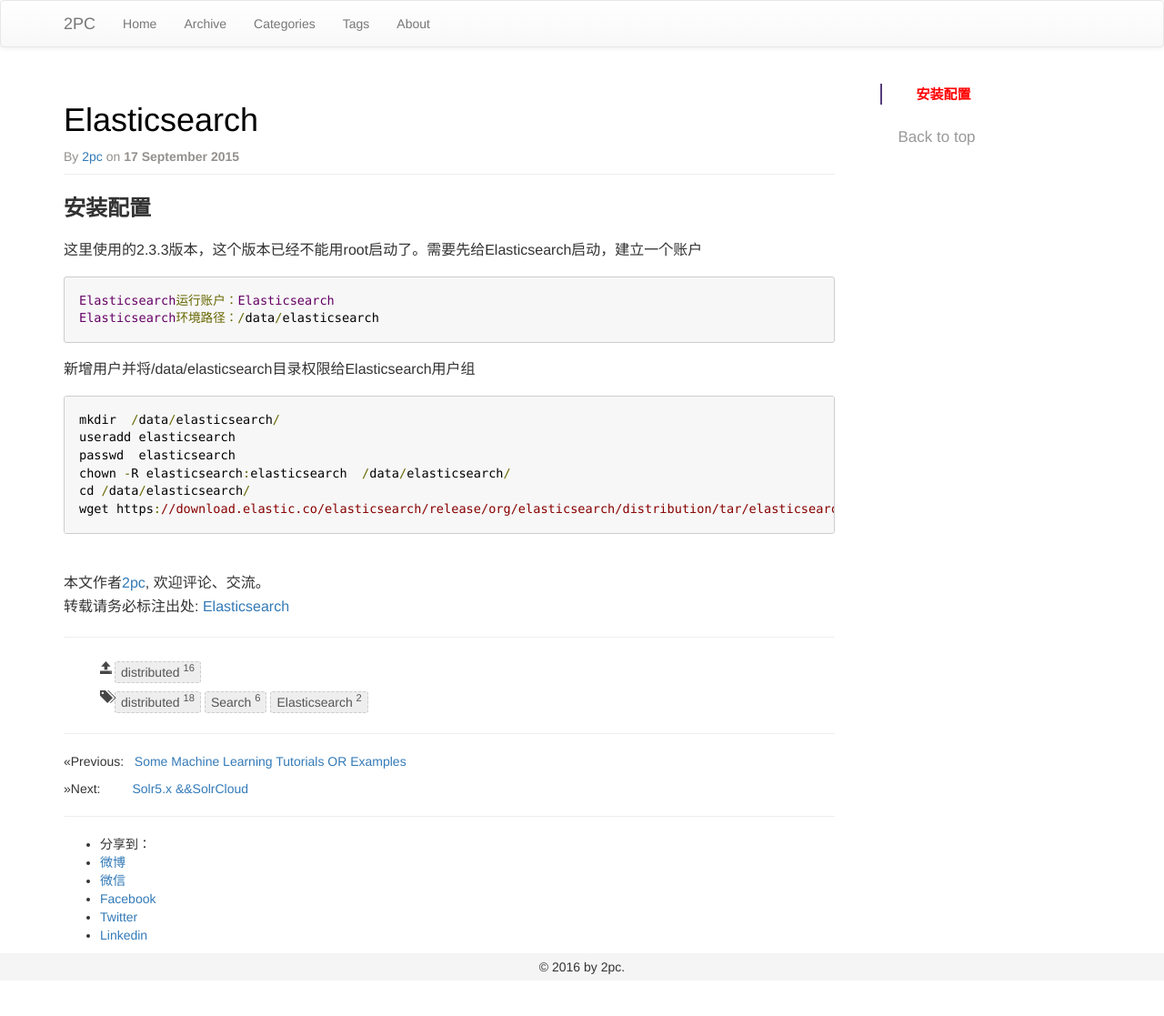
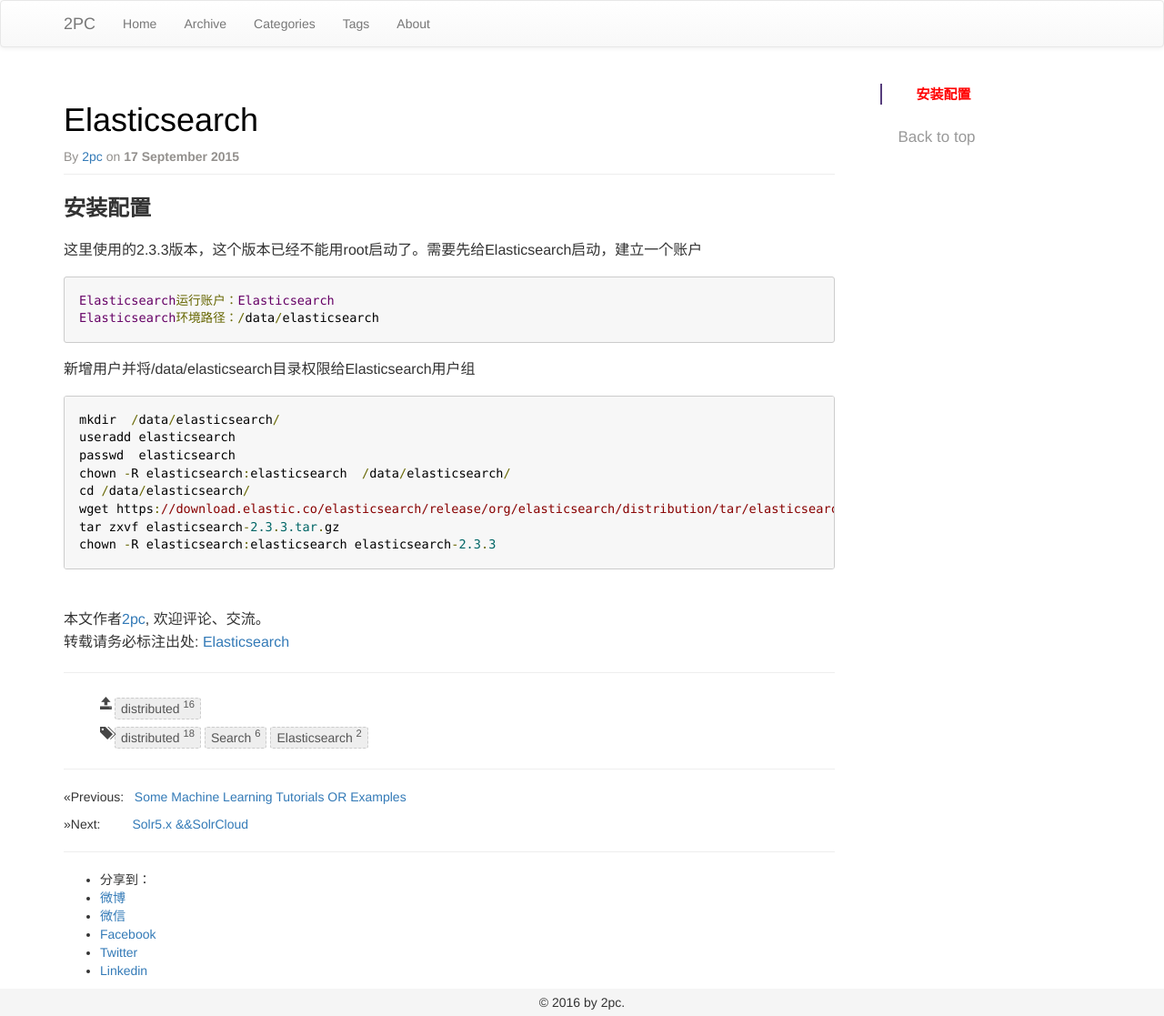
Before and after one commit to luyee/2pc.github.io, a Jekyll site: the page built from _posts/Search/2015-09-17-Elasticsearch.md, in a window 1280 px wide. Shown: the whole page at 91% size. Built offline with Jekyll 4.4.1, drawn with Linux system fonts in a browser that asks for light colours; comment, search, counter and statistics services are not loaded; before the commit the page ends 1078 px from its top, so only the background shows below that.

Commit message:
Update 2015-09-17-Elasticsearch.md

````diff
--- a/_posts/Search/2015-09-17-Elasticsearch.md
+++ b/_posts/Search/2015-09-17-Elasticsearch.md
@@ -24,4 +24,6 @@ passwd  elasticsearch
 chown -R elasticsearch:elasticsearch  /data/elasticsearch/
 cd /data/elasticsearch/
 wget https://download.elastic.co/elasticsearch/release/org/elasticsearch/distribution/tar/elasticsearch/2.3.3/elasticsearch-2.3.3.tar.gz
+tar zxvf elasticsearch-2.3.3.tar.gz
+chown -R elasticsearch:elasticsearch elasticsearch-2.3.3
 ```
````
